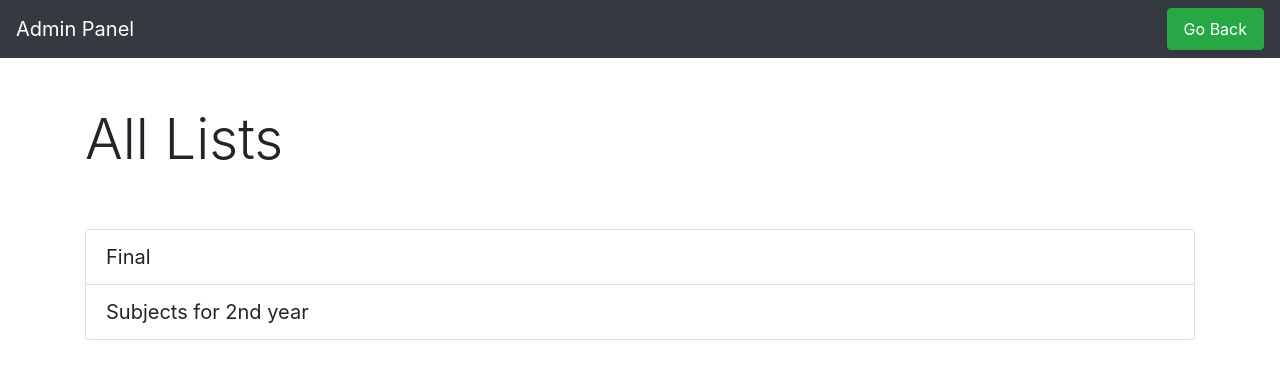
After one commit to Sushant5776/pirple-flask-project, a Flask app: page /dashboard/admin/all_lists in a window 1280 px wide. The commit adds this page. Shown: the top 379 px of the page. Run offline with Flask 2, Linux system fonts and the light colour scheme; a user stored in the database is signed in; data comes from the database, SQL or seed files in the repository; both versions use the stored data as it was after the commit; some libraries are stand-ins or nearby versions.

Commit message:
admin panel modified

```diff
--- a/admin_model.py
+++ b/admin_model.py
@@ -23,3 +23,17 @@ def get_Users():
     cursor.close()
     connection.close()
     return users
+
+def get_Lists():
+    connection = sqlite3.connect('main.db', check_same_thread=False)
+    cursor = connection.cursor()
+    cursor.execute("""SELECT listname FROM lists ORDER BY id;""")
+    db_lists = cursor.fetchall()
+    lists = []
+    for i in range(len(db_lists)):
+        list_ = db_lists[i][0]
+        lists.append(list_)
+    connection.commit()
+    cursor.close()
+    connection.close()
+    return lists
--- a/app.py
+++ b/app.py
@@ -11,6 +11,7 @@ user = model.check_users()
 @app.before_request
 def before_request():
     g.username = None
+    g.admin_username = None
     if 'username' in session:
         g.username = session['username']
     if 'admin_username' in session:
@@ -37,13 +38,16 @@ def about():
 
 @app.route('/signup', methods=['GET', 'POST'])
 def signup():
-    if request.method == 'POST':
-        username = request.form['username']
-        password = request.form['password']
-        message = model.signup(username, password)
-        return render_template('signup.html', message=message)
+    if 'username' in session:
+        return redirect(url_for('dashboard'))
     else:
-        return render_template('signup.html')
+        if request.method == 'POST':
+            username = request.form['username']
+            password = request.form['password']
+            message = model.signup(username, password)
+            return render_template('signup.html', message=message)
+        else:
+            return render_template('signup.html')
 
 @app.route('/login', methods=['GET', 'POST'])
 def login():
@@ -62,40 +66,65 @@ def login():
 
 @app.route('/dashboard', methods=['GET'])
 def dashboard():
-    username = session['username']
-    lists = model.getList(username)
-    return render_template('dashboard.html', username=username, lists=lists)
+    if 'username' in session:
+        username = session['username']
+        lists = model.getList(username)
+        return render_template('dashboard.html', username=username, lists=lists)
+    else:
+        return redirect(url_for('login'))
 
 @app.route('/logout', methods=['GET'])
 def logout():
-    session.pop('username', None)
-    return redirect(url_for('index'))
+    if 'username' in session:
+        session.pop('username', None)
+        return redirect(url_for('index'))
+    else:
+        return redirect(url_for('dashboard'))
+
+@app.route('/logout/admin', methods=['GET'])
+def admin_logout():
+    if 'admin_username' in session:
+        session.pop('admin_username', None)
+        return redirect(url_for('index'))
+    else:
+        return redirect(url_for('admin_login'))
 
 @app.route('/createList', methods=['GET', 'POST'])
 def createList():
-    if request.method == 'POST':
-        list_name = request.form['list_name']
-        username = session['username']
-        message = model.createList(list_name, username)
-        return render_template('createList.html', message=message)
-    return render_template('createList.html')
+    if 'username' in session:
+        if request.method == 'POST':
+            list_name = request.form['list_name']
+            username = session['username']
+            message = model.createList(list_name, username)
+            return render_template('createList.html', message=message)
+        else:
+            return render_template('createList.html')
+    else:
+        return redirect(url_for('login'))
 
 @app.route('/list/<string:list_name>', methods=['GET', 'POST'])
 def list_(list_name):
-    items = model.getItems(list_name)
-    if request.method == 'POST':
-        created_by = session['username']
-        created_for = list_name
-        itemname = request.form['itemname']
-        model.addItem(created_for, itemname, created_by)
-        return redirect('/list/{list_name}'.format(list_name=list_name))
-    return render_template('list.html', list_name=list_name, items=items)
+    if 'username' in session:
+        items = model.getItems(list_name)
+        if request.method == 'POST':
+            created_by = session['username']
+            created_for = list_name
+            itemname = request.form['itemname']
+            model.addItem(created_for, itemname, created_by)
+            return redirect('/list/{list_name}'.format(list_name=list_name))
+        else:
+            return render_template('list.html', list_name=list_name, items=items)
+    else:
+        return redirect(url_for('login'))
 
 @app.route('/list/delete/<string:list_name>', methods=['GET'])
 def deleteList(list_name):
-    username = session['username']
-    model.deleteList(list_name, username)
-    return redirect(url_for('dashboard'))
+    if 'username' in session:
+        username = session['username']
+        model.deleteList(list_name, username)
+        return redirect(url_for('dashboard'))
+    else:
+        return redirect(url_for('login'))
 
 @app.route('/list/delete/<string:list_name>/<string:item_name>', methods=['GET'])
 def deleteItem(list_name, item_name):
@@ -123,19 +152,22 @@ def editItem(list_name, item_name):
 
 @app.route('/login/admin', methods=['GET', 'POST'])
 def admin_login():
-    if request.method == 'POST':
-        session.pop('admin_username', None)
-        username = request.form['username']
-        password = admin_model.check_passwd(username)
-        if request.form['password'] == password:
-            session['admin_username'] = request.form['username']
-            return redirect(url_for('admin_dashboard'))
+    if 'admin_username' in session:
+        return redirect(url_for('admin_dashboard'))
+    else:
+        if request.method == 'POST':
+            session.pop('admin_username', None)
+            username = request.form['username']
+            password = admin_model.check_passwd(username)
+            if request.form['password'] == password:
+                session['admin_username'] = request.form['username']
+                return redirect(url_for('admin_dashboard'))
+            else:
+                return render_template('admin_login.html', message='Login Failed!')
         else:
-            return render_template('admin_login.html', message='Login Failed!')
-    else:
-        return render_template('admin_login.html')
+            return render_template('admin_login.html')
 
-@app.route('/dashboard/admin', methods=['GET', 'POST'])
+@app.route('/dashboard/admin', methods=['GET'])
 def admin_dashboard():
     if 'admin_username' in session:
         username = session['admin_username']
@@ -146,11 +178,18 @@ def admin_dashboard():
 @app.route('/dashboard/admin/all_users', methods=['GET', 'POST'])
 def all_users():
     if 'admin_username' in session:
-        username = session['admin_username']
         users = admin_model.get_Users()
         return render_template('admin_all_users.html', users=users)
     else:
         return redirect(url_for('admin_dashboard'))
 
+@app.route('/dashboard/admin/all_lists', methods=['GET'])
+def all_lists():
+    if 'admin_username' in session:
+        lists = admin_model.get_Lists()
+        return render_template('admin_all_lists.html', lists=lists)
+    else:
+        return redirect(url_for('admin_login'))
+
 if __name__ == '__main__':
     app.run(debug=True)
--- /dev/null
+++ b/templates/admin_all_lists.html
@@ -0,0 +1,31 @@
+{% extends 'admin_structure.html' %}
+
+{% block head %}
+<title>All Lists</title>
+{% endblock head %}
+
+{% block body %}
+<nav class="navbar navbar-expand-md navbar-dark bg-dark mb-4">
+    <a class="navbar-brand" href="/dashboard/admin">Admin Panel</a>
+    <button class="navbar-toggler" type="button" data-toggle="collapse" data-target="#navbarCollapse" aria-controls="navbarCollapse" aria-expanded="false" aria-label="Toggle navigation">
+      <span class="navbar-toggler-icon"></span>
+    </button>
+    <div class="collapse navbar-collapse" id="navbarCollapse">
+        <ul class="navbar-nav mr-auto">
+        </ul>
+        <form class="form-inline mt-2 mt-md-0">
+            <a class="nav-link btn btn-success" href="/dashboard/admin">Go Back</a>
+        </form>
+    </div>
+</nav>
+<div class="container">
+    <br>
+    <h1 class="display-4">All Lists</h1>
+    <br><br>
+    <ul class="list-group">
+        {% for list_ in lists %}
+        <li style="font-size: 20px;" class="list-group-item d-flex justify-content-between align-items-center">{{ list_ }}</li>
+        {% endfor %}
+      </ul>
+</div>
+{% endblock body %}
--- a/templates/admin_structure.html
+++ b/templates/admin_structure.html
@@ -4,6 +4,8 @@
     <!-- Required meta tags -->
     <meta charset="utf-8">
     <meta name="viewport" content="width=device-width, initial-scale=1, shrink-to-fit=no">
+    <!-- Custom CSS -->
+    <link rel="stylesheet" href="http://127.0.0.1/static/css/admin_style.css">
 
     <!-- Bootstrap CSS -->
     <link rel="stylesheet" href="https://stackpath.bootstrapcdn.com/bootstrap/4.5.2/css/bootstrap.min.css" integrity="sha384-JcKb8q3iqJ61gNV9KGb8thSsNjpSL0n8PARn9HuZOnIxN0hoP+VmmDGMN5t9UJ0Z" crossorigin="anonymous">
--- a/templates/index.html
+++ b/templates/index.html
@@ -19,7 +19,7 @@
         <h5 class="header col s12 light">A modern solution for daily tasks!</h5>
       </div>
     <img class="responsive-img" src="https://images.unsplash.com/photo-1522542550221-31fd19575a2d?ixlib=rb-1.2.1&ixid=eyJhcHBfaWQiOjEyMDd9&auto=format&fit=crop&w=1350&q=80" width="100%" height="360px" alt="Main Image">
-    <p class="flow-text light">Everyone needs a todo list to perform their tasks on time without forgetting anything. This thing is quite a difficult task in today's congested world; So, we came up with our todo list service where you can access, update, create you lists anytime and from anywhere in the world. So, now forget about remembering anything here we are to handle your lists!</p>
+    <p class="flow-text light">Everyone needs a todo list to perform their tasks on time without forgetting anything. This thing is quite a difficult task in today's congested world; So, we came up with our todo list service where you can access, update, create your lists anytime and from anywhere in the world. So, now forget about remembering anything here we are to handle your lists!</p>
 </div>
 <footer class="page-footer teal lighten-1">
     <div class="container">
```
Also changed, not shown: templates/admin_all_users.html (+29 -13 lines), templates/admin_dashboard.html (+21 -5 lines), main.db.
